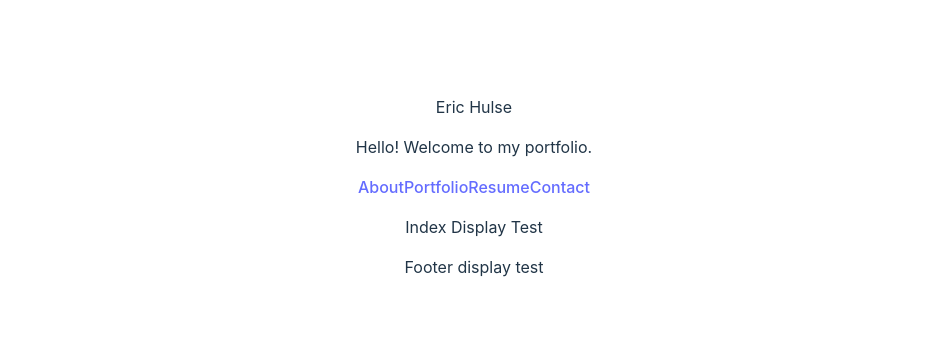
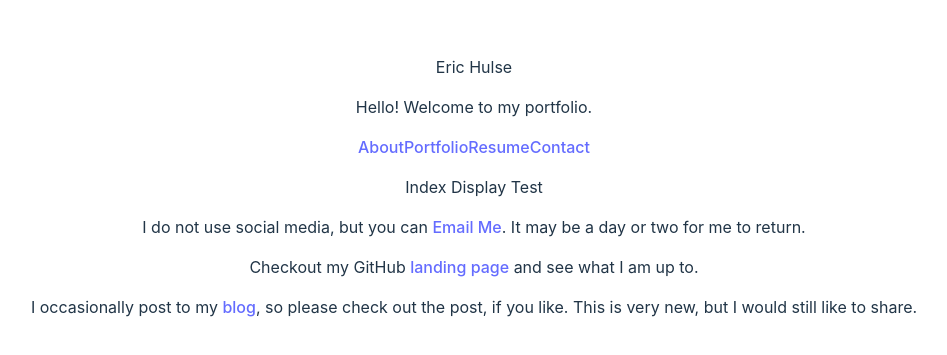
Before and after one commit to sempercuriosus/portfolio-v2, a React (Vite) app: page / in a window 1280 px wide. Shown: the part 213-568 px from the top of the page, without its empty margins (166-1113 px from the left). Built offline with nearby package versions, Linux system fonts and the light colour scheme.

Commit message:
completed footer

```diff
--- a/src/components/Footer/footer.jsx
+++ b/src/components/Footer/footer.jsx
@@ -1,5 +1,28 @@
+const links = {
+  github: 'https://github.com/sempercuriosus',
+  email: 'mailto:' + 'hulse@hey.com',
+  blog: 'https://world.hey.com/hulse/',
+};
+
 function Footer() {
-  return <p>Footer display test</p>;
+  return (
+    <footer>
+      <p>
+        I do not use social media, but you can{' '}
+        <a href={links.email}>Email Me</a>. It may be a day or two for me to
+        return.
+      </p>
+      <p>
+        Checkout my GitHub <a href={links.github}>landing page</a> and see what
+        I am up to.
+      </p>
+      <p>
+        I occasionally post to my <a href={links.blog}>blog</a>, so please check
+        out the post, if you like. This is very new, but I would still like to
+        share.
+      </p>
+    </footer>
+  );
 }
 
 export default Footer;
```
